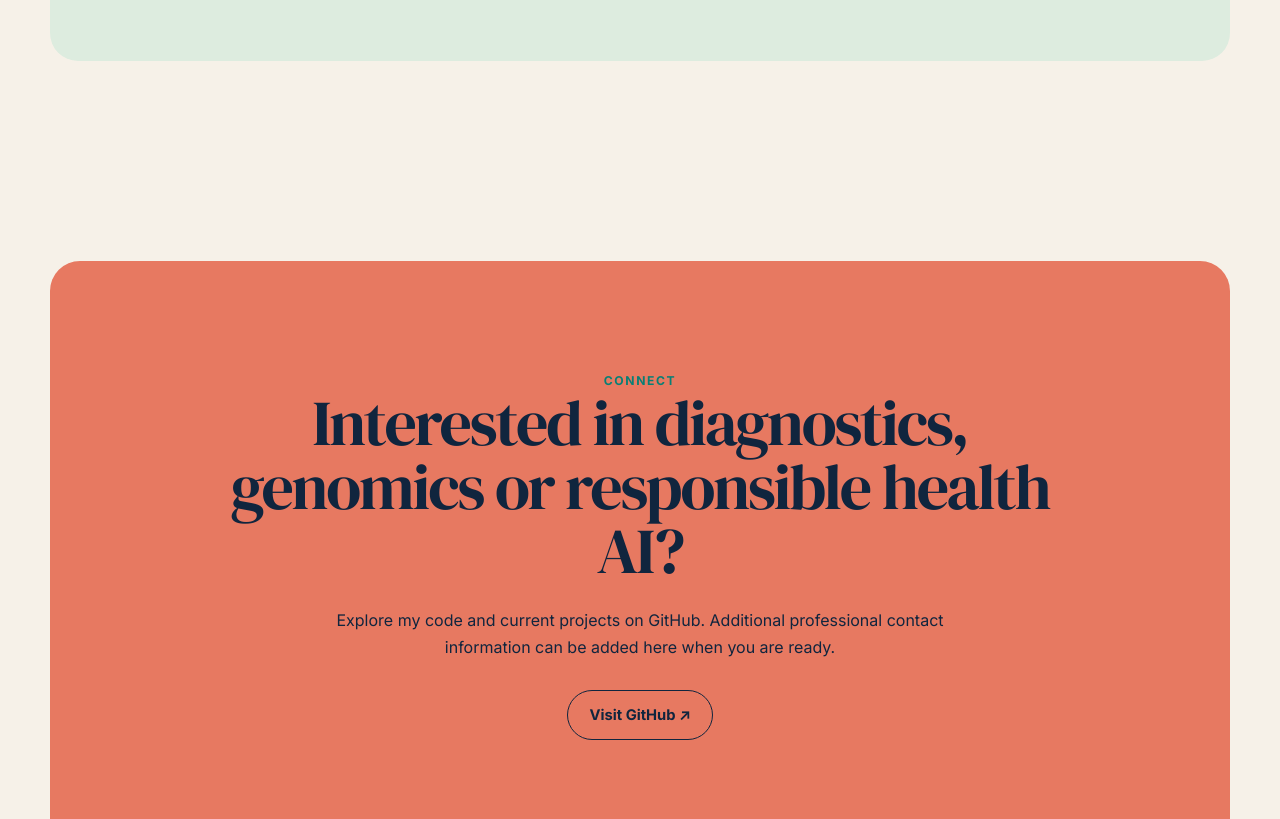
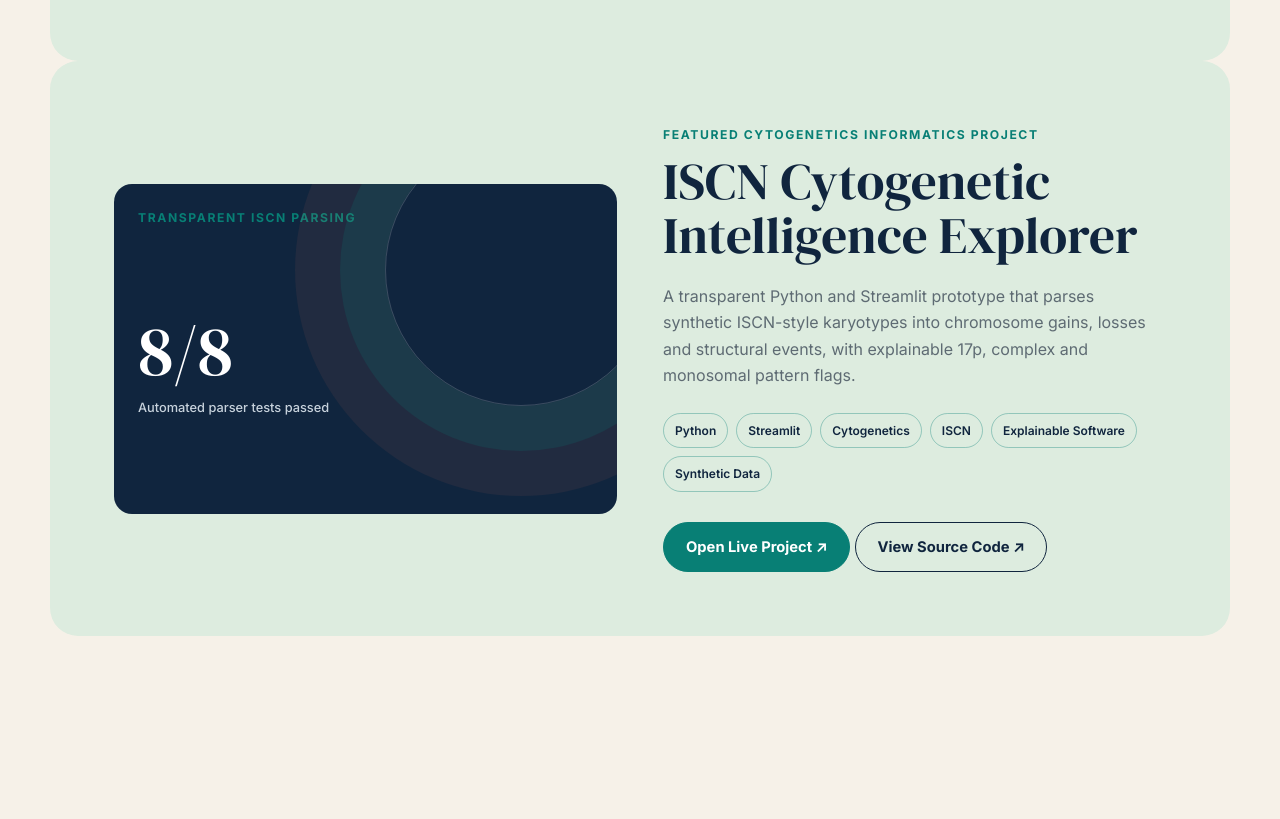
Before and after one commit to samanraftari/SamanRaftari.github.io, a plain HTML site: page index.html in a window 1280 px wide. Shown: the part 3759-4578 px from the top of the page. Drawn offline with Linux system fonts and the light colour scheme.

Commit message:
Add ISCN Cytogenetic Intelligence Explorer
Added a new project section for ISCN Cytogenetic Intelligence Explorer with details and links.

```diff
--- a/index.html
+++ b/index.html
@@ -390,6 +390,37 @@
             <a class="button secondary" href="https://github.com/SamanRaftari/aml-risk-explorer" target="_blank" rel="noopener">View Source Code ↗</a>
           </div>
         </article>
+
+        <article class="project">
+  <div class="project-visual">
+    <div class="eyebrow">Transparent ISCN parsing</div>
+    <div class="metric">8/8<small>Automated parser tests passed</small></div>
+  </div>
+
+  <div>
+    <div class="eyebrow">Featured cytogenetics informatics project</div>
+    <h3>ISCN Cytogenetic Intelligence Explorer</h3>
+
+    <p>
+      A transparent Python and Streamlit prototype that parses synthetic
+      ISCN-style karyotypes into chromosome gains, losses and structural
+      events, with explainable 17p, complex and monosomal pattern flags.
+    </p>
+
+    <div class="tags">
+      <span class="tag">Python</span>
+      <span class="tag">Streamlit</span>
+      <span class="tag">Cytogenetics</span>
+      <span class="tag">ISCN</span>
+      <span class="tag">Explainable Software</span>
+      <span class="tag">Synthetic Data</span>
+    </div>
+
+    <a class="button primary" href="https://iscn-cytogenetic-explorer.streamlit.app" target="_blank" rel="noopener">Open Live Project ↗</a>
+    <a class="button secondary" href="https://github.com/SamanRaftari/iscn-cytogenetic-explorer" target="_blank" rel="noopener">View Source Code ↗</a>
+  </div>
+</article>
+
       </div>
     </section>
 
```
